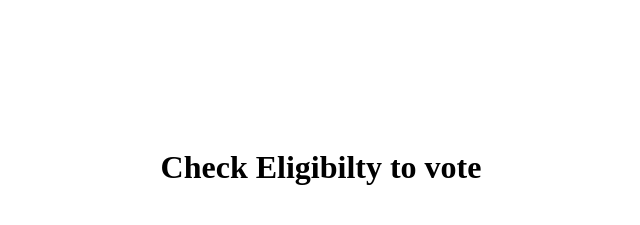
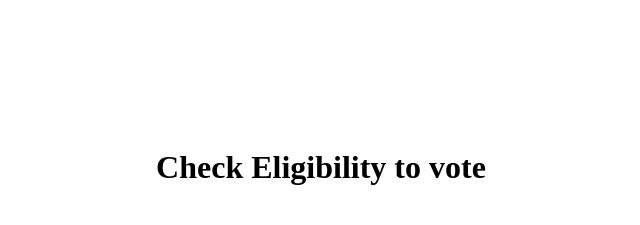
Before and after one commit to JyotiPrakash95/age-cheker, a plain HTML site: page index.html in a window 1280 px wide. Shown: the top 225 px of the page, 319-959 px from the left. Drawn offline with Linux system fonts and the light colour scheme.

Commit message:
Update index.html

```diff
--- a/index.html
+++ b/index.html
@@ -29,7 +29,7 @@
 
 <body>
     <div>
-        <h1>Check Eligibilty to vote</h1>
+        <h1>Check Eligibility to vote</h1>
         <button class="btn" id="btn" onclick="myFunction()">Try it</button>
         <h4 id="demo"></h4>
     </div>
```
